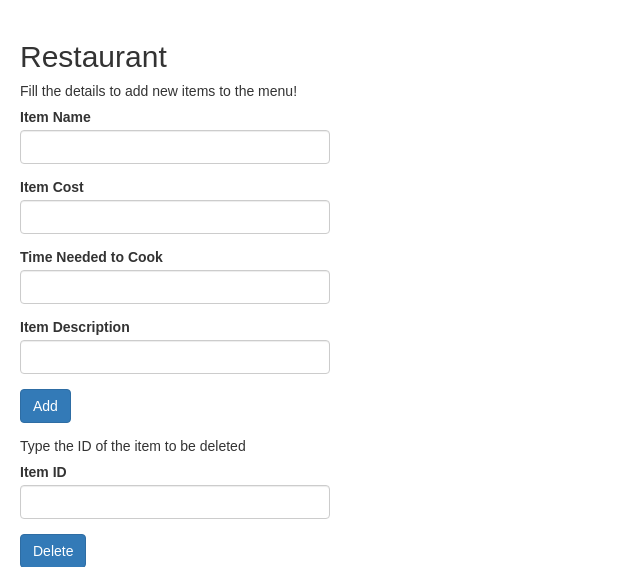
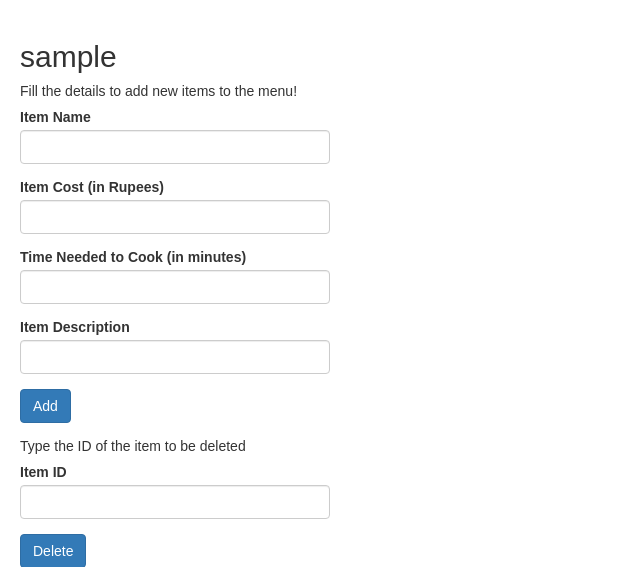
Before and after one commit to SANJAY729/DBMS-Lab---Web-application-Android-application-, a PHP site: page /restaurant.php in a window 1280 px wide. Shown: the top 567 px of the page, without its empty margins (0-640 px from the left). Run offline with PHP 8.4, Linux system fonts and the light colour scheme; the visitor is signed in with stand-in values (Sample User, id 1).

Commit message:
ins/del pdt -error fix

```diff
--- a/restaurant.php
+++ b/restaurant.php
@@ -1,4 +1,5 @@
 <?php
+require_once "config.php";
 session_start();
 if(!isset($_SESSION["loggedin"]) || $_SESSION["loggedin"] !== true){
     header("location: login.php");
@@ -111,7 +112,7 @@
     </head>
     <body>
         <div class="wrapper">
-            <h2>Restaurant</h2>
+            <h2><?php echo $_SESSION["username"]; ?></h2>
             <form action="<?php echo htmlspecialchars($_SERVER["PHP_SELF"]); ?>" method="post">
                 <p>Fill the details to add new items to the menu!</p>
                 <div class="form-group <?php echo (!empty($new_item_name_err)) ? 'has-error' : ''; ?>">
@@ -120,12 +121,12 @@
                     <span class="help-block"><?php echo $new_item_name_err; ?></span>
                 </div>
                 <div class="form-group <?php echo (!empty($new_item_cost_err)) ? 'has-error' : ''; ?>">
-                    <label>Item Cost</label>
+                    <label>Item Cost (in Rupees)</label>
                     <input type="number" name="new_item_cost" class="form-control" value="<?php echo $new_item_cost; ?>">
                     <span class="help-block"><?php echo $new_item_cost_err; ?></span>
                 </div>
                 <div class="form-group <?php echo (!empty($new_item_time_err)) ? 'has-error' : ''; ?>">
-                    <label>Time Needed to Cook</label>
+                    <label>Time Needed to Cook (in minutes)</label>
                     <input type="number" name="new_item_time" class="form-control" value="<?php echo $new_item_time; ?>">
                     <span class="help-block"><?php echo $new_item_time_err; ?></span>
                 </div>
```
